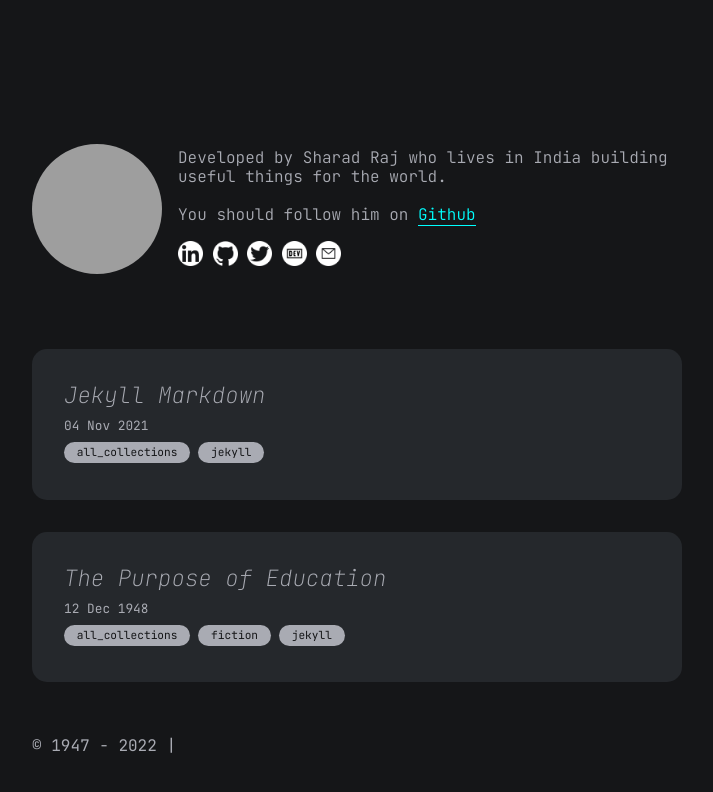
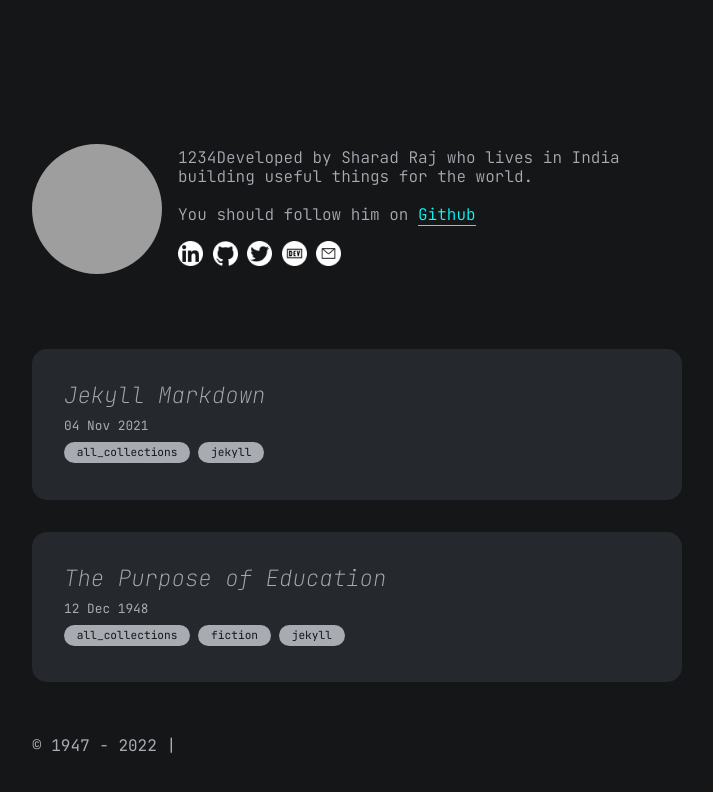
Before and after one commit to kwon0koang/kwon0koang.github.io, a Jekyll site: the page built from index.md, in a window 1280 px wide. Shown: the top 792 px of the page, without its empty margins (283-996 px from the left). Built offline with Jekyll 4.4.1, drawn with Linux system fonts in a browser that asks for light colours; grey boxes are pictures that could not be loaded.

Commit message:
테스트 커밋

```diff
--- a/_data/author.yml
+++ b/_data/author.yml
@@ -2,7 +2,7 @@ name: Sharad Raj
 dp: https://avatars2.githubusercontent.com/u/36638057?s=460&u=0cbe4fd6b5a3655d91b3eb86db834d0829a0c086&v=4
 description: "
   <p>
-    Developed by Sharad Raj who lives in India building useful things for the world.
+    1234Developed by Sharad Raj who lives in India building useful things for the world.
   </p>
   <br/>
   <p>
```
Also changed, not shown: 4 other files.
